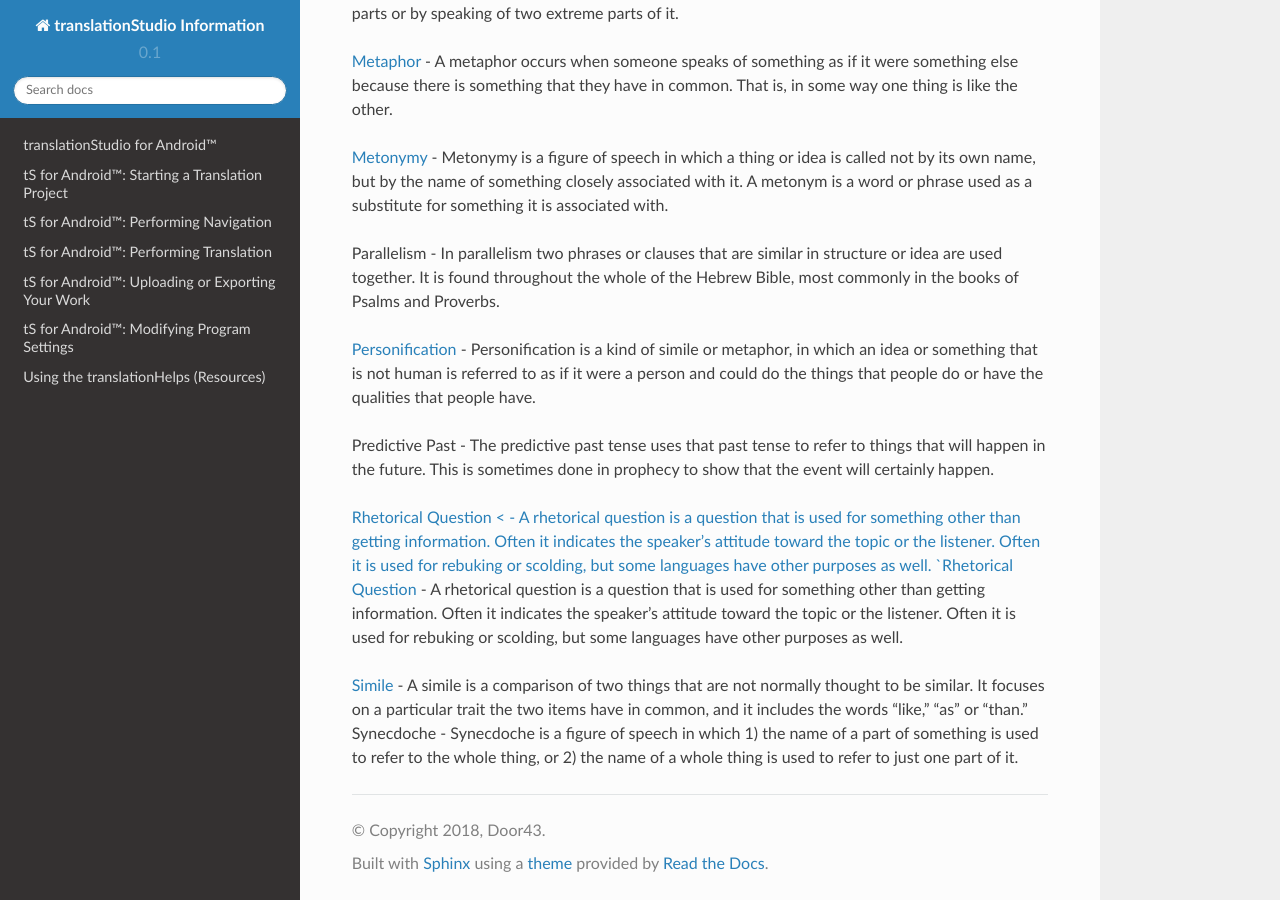
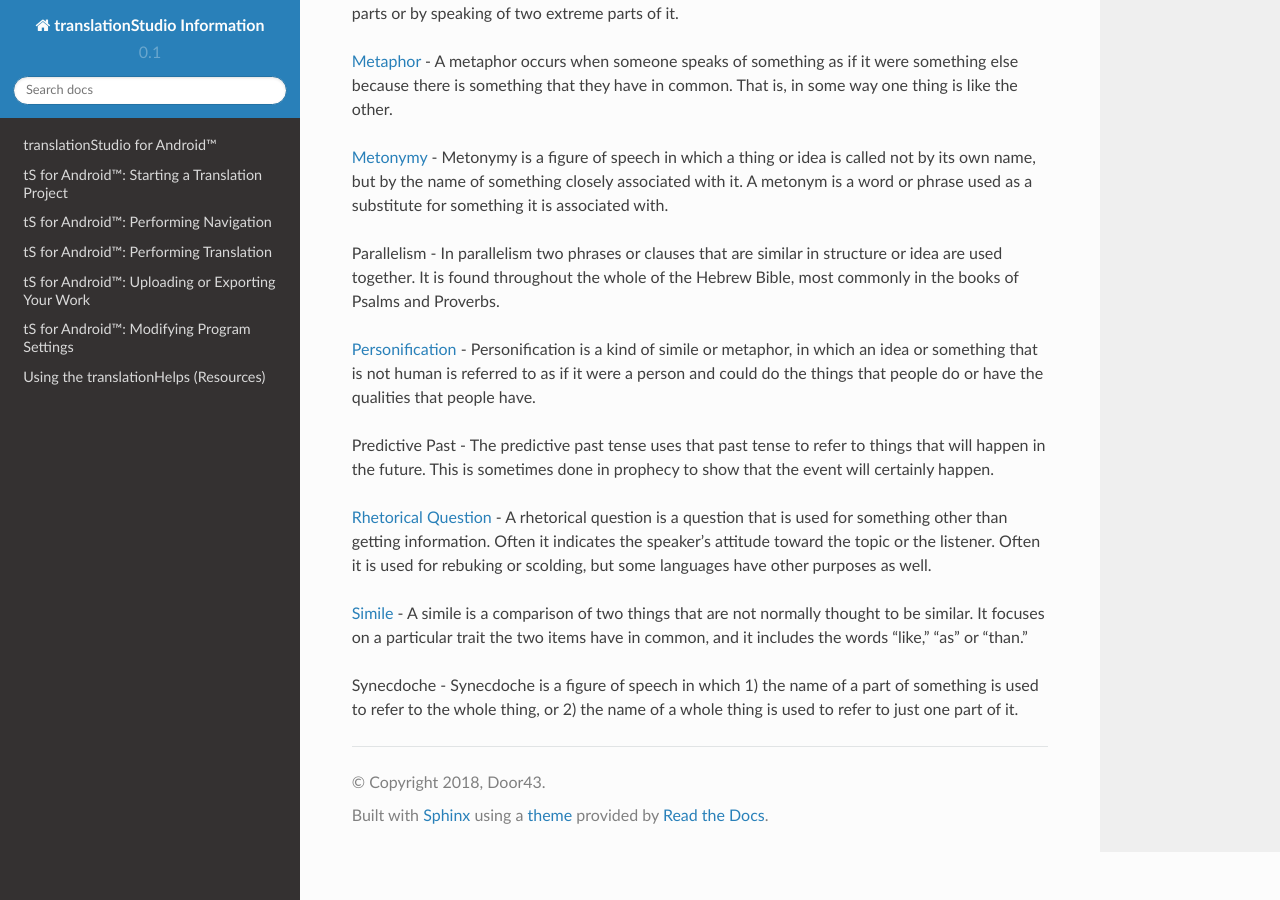
Before and after one commit to unfoldingWord-dev/translationStudio-Info, a Sphinx documentation site: the page built from docs/FiguresOfSpeech.rst, in a window 1280 px wide and 900 px high, scrolled down 1230 px. Built offline with Sphinx 7.4.7 and the Read the Docs theme 2.0.0, drawn with Linux system fonts in a browser that asks for light colours; pages that are not in the unit, such as notebooks, are missing from menus.

Commit message:
Update FiguresOfSpeech.rst

```diff
--- a/docs/FiguresOfSpeech.rst
+++ b/docs/FiguresOfSpeech.rst
@@ -43,8 +43,8 @@ Parallelism - In parallelism two phrases or clauses that are similar in structur
 
 Predictive Past - The predictive past tense uses that past tense to refer to things that will happen in the future. This is sometimes done in prophecy to show that the event will certainly happen.
 
-`Rhetorical Question < - A rhetorical question is a question that is used for something other than getting information. Often it indicates the speaker's attitude toward the topic or the listener. Often it is used for rebuking or scolding, but some languages have other purposes as well.
 `Rhetorical Question <https://github.com/unfoldingWord-dev/translationStudio-Info/blob/master/docs/Rhetorical.rst>`_ - A rhetorical question is a question that is used for something other than getting information. Often it indicates the speaker's attitude toward the topic or the listener. Often it is used for rebuking or scolding, but some languages have other purposes as well.
 
 `Simile <https://github.com/unfoldingWord-dev/translationStudio-Info/blob/master/docs/Simile.rst>`_ - A simile is a comparison of two things that are not normally thought to be similar. It focuses on a particular trait the two items have in common, and it includes the words "like," "as" or "than."
+
 Synecdoche - Synecdoche is a figure of speech in which 1) the name of a part of something is used to refer to the whole thing, or 2) the name of a whole thing is used to refer to just one part of it.
```
